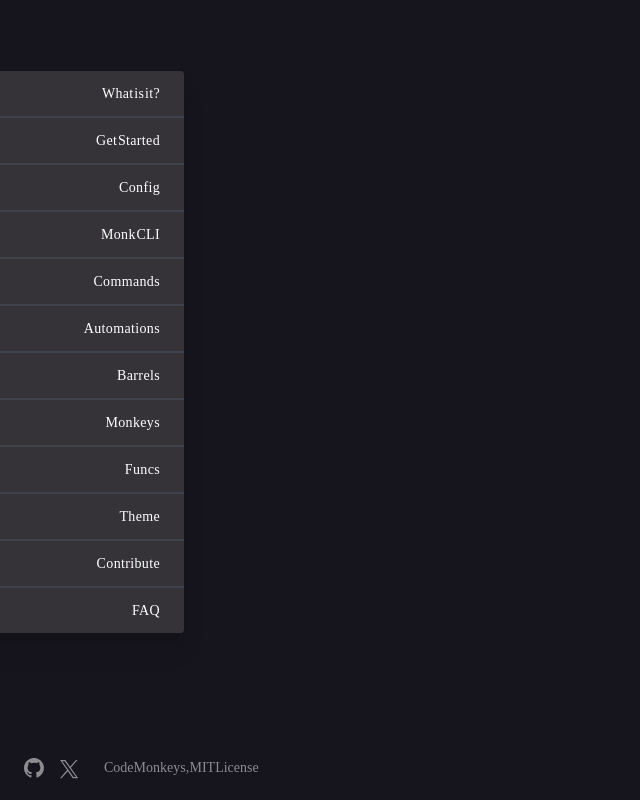
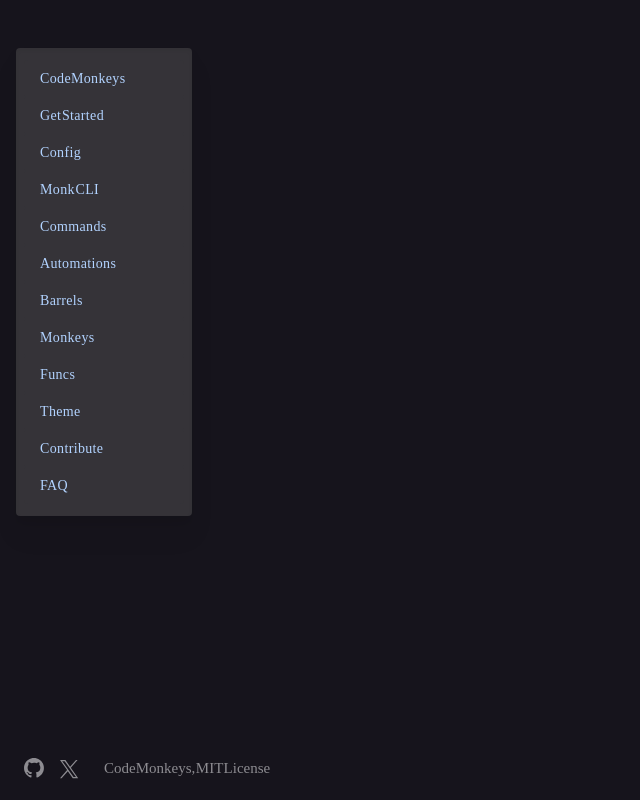
Before and after one commit to cooleydw494/codemonkeys-docs, a Vue app: page / in a window 1280 px wide. Shown: the whole page, without its empty margins (0-640 px from the left). Built offline with nearby package versions, Linux system fonts and the light colour scheme; a web font is replaced by a local one.

Commit message:
lots of work on navs and markdown

```diff
--- a/src/App.vue
+++ b/src/App.vue
@@ -23,7 +23,7 @@ export default {
 <style lang="scss" scoped>
 
 .page-container {
-  @apply flex w-full;
+  @apply flex;
 }
 
 </style>
--- a/src/assets/main.scss
+++ b/src/assets/main.scss
@@ -12,7 +12,10 @@ body {
   word-spacing: -0.2rem;
   @apply scroll-smooth;
 
-  #app {
+  h1, h2, h3, h4, h5, h6 {
+    @apply mt-8 mb-4;
+    @apply font-bold text-primary-400 text-opacity-90;
+  }
 
   h1, h2, h3, h4, h5, h6 {
     @apply mt-8 mb-4;
@@ -28,7 +31,7 @@ body {
   }
 
   h3 {
-      @apply font-medium text-sm md:text-base text-white text-opacity-100;
+    @apply font-medium text-sm md:text-base text-white;
   }
 
   h4 {
@@ -43,6 +46,7 @@ body {
     @apply text-xs;
   }
 
+  #app {
 
     .button {
       @apply w-32 py-2;
@@ -58,7 +62,7 @@ body {
 
     .link, .md-content a {
       @apply inline-block;
-      @apply text-primary-600 font-medium;
+      @apply text-primary-600 font-medium tracking-wide;
       @apply hover:text-primary-100 transition-colors duration-200;
     }
   }
--- a/src/components/AppFooter.vue
+++ b/src/components/AppFooter.vue
@@ -39,14 +39,15 @@ export default {
   @apply px-6 text-surface-600 bg-surface-100;
 
   .copyright {
-    @apply text-left text-sm pl-6;
+    @apply text-left text-sm.5 pl-6;
   }
 
   .socials {
     @apply flex items-center space-x-4;
 
     .social {
-      @apply w-5 h-5 text-surface-600 hover:text-primary-400 transition-colors duration-200;
+      @apply w-5 h-5 text-surface-600;
+      @apply hover:text-primary-400 transition-colors duration-200;
     }
   }
 }
--- a/src/components/AppNav.vue
+++ b/src/components/AppNav.vue
@@ -11,7 +11,7 @@
                    :key="navItem.name"
                    :tabindex="index+1"
                    :to="{name: navItem.name}"
-                   class="nav-item"
+                   class="nav-item link"
                    @click="toggleMenu">
         {{ navItem.label }}
       </router-link>
@@ -23,7 +23,7 @@
                    :key="navItem.name"
                    :tabindex="index+1"
                    :to="{name: navItem.name}"
-                   class="nav-item">
+                   class="nav-item link">
         <span>{{ navItem.label }}</span>
       </router-link>
     </nav>
@@ -39,7 +39,7 @@ export default {
       isMobile: window.innerWidth <= 768,
       showMenu: false,
       navItems: [
-        {name: 'What Is It?', label: 'What is it?'},
+        {name: 'CodeMonkeys', label: 'CodeMonkeys'},
         {name: 'Get Started', label: 'Get Started'},
         {name: 'Config', label: 'Config'},
         {name: 'Monk CLI', label: 'Monk CLI'},
@@ -70,24 +70,25 @@ export default {
 <style lang="scss" scoped>
 
 .nav-container {
-  @apply flex justify-center items-center;
-  @apply absolute md:relative w-full md:w-auto;
+  @apply flex justify-center items-center md:items-start;
+  @apply absolute md:relative w-full md:w-48;
 
   .hamburger {
-    @apply z-50 -mt-5 bg-surface-200;
+    @apply z-50 -mt-6 bg-surface-200;
   }
 
   nav {
-    @apply bg-surface-300 bg-opacity-80 drop-shadow-xl shadow-inner;
+    @apply bg-surface-300 drop-shadow-xl shadow-inner;
     @apply z-50 md:relative;
 
     &.mobile-nav {
       width: 95%;
       @apply absolute top-0 z-40 mt-8 overflow-y-scroll shadow-inner drop-shadow-2xl;
       @apply md:hidden flex flex-col rounded;
+      @apply text-lg;
 
       .nav-item {
-        @apply rounded-b text-center py-2 pr-0;
+        @apply rounded-b text-center py-4;
 
         &:first-child {
           @apply rounded-t-sm;
@@ -96,31 +97,30 @@ export default {
     }
 
     &.desktop-nav {
-      @apply hidden md:inline-block rounded;
-      @apply w-44 lg:w-52 -ml-6 -mt-8;
+      @apply w-full hidden md:inline-block px-2 py-3 ml-4 mt-12;
+      @apply rounded drop-shadow-xl shadow-inner;
     }
   }
 
   .nav-item {
-    @apply bg-surface-300 bg-opacity-100;
-    @apply block pr-4 lg:pr-6 py-3 text-right;
-    @apply border-primary-400 border-solid border-b-2 border-opacity-10;
-    @apply font-medium text-white tracking-wide;
-    @apply hover:text-primary-400 hover:bg-surface-200 transition-colors duration-200;
+    @apply w-full bg-surface-300;
+    @apply rounded-sm block px-4 py-2;
+    @apply transition-all duration-300 transform;
 
-    //@apply rounded;
+    &.router-link-active {
+      @apply bg-surface-100 bg-opacity-40;
+    }
 
-    &.router-link-active, &:hover {
-      @apply rounded-t-none drop-shadow-md shadow-inner;
-      @apply font-medium text-primary-300 bg-surface-200 bg-opacity-75 transition-colors duration-200;
+    &:hover {
+      @apply text-primary-100;
     }
 
     &:first-child {
-      @apply rounded-tr;
+      @apply rounded-t;
     }
 
     &:last-child {
-      @apply rounded-br border-none;
+      @apply rounded-b;
     }
   }
 
--- a/src/components/AppPage.vue
+++ b/src/components/AppPage.vue
@@ -13,8 +13,8 @@ export default {
 <style lang="scss" scoped>
 
 .app-page {
-  @apply w-full relative px-4 py-12 overflow-y-scroll;
-  @apply md:px-8;
+  @apply w-full relative px-4 pt-12 overflow-y-scroll;
+  @apply lg:w-auto lg:pr-4 lg:pl-64;
   height: calc(100vh - 4rem);
 }
 
--- a/src/components/DocSection.vue
+++ b/src/components/DocSection.vue
@@ -13,10 +13,8 @@ export default {
 <style lang="scss" scoped>
 
 .doc-section {
-  @apply w-full max-w-4xl mb-8 pt-4 pb-8 px-4 md:px-12 bg-surface-200 rounded;
+  @apply w-full max-w-4xl pt-4 pb-4 px-4 md:px-8 bg-surface-200 rounded;
   @apply text-xs md:text-sm font-medium text-surface-800 drop-shadow-xl shadow-inner;
-  margin: 0 auto;
-  @apply xl:mr-0 xl:w-9/12 2xl:w-full 2xl:mr-32 3xl:mx-auto;
 }
 
 </style>
--- a/src/components/MarkdownContent.vue
+++ b/src/components/MarkdownContent.vue
@@ -130,20 +130,21 @@ export default {
   }
 
   .table-of-contents {
-    @apply xl:sticky xl:-ml-80 xl:top-0;
+    @apply block md:inline-block;
+    @apply lg:sticky lg:-ml-64 lg:top-0 lg:-mt-36 lg:pb-36;
 
     ul, ol {
-      @apply inline-block w-full rounded;
-      @apply mt-4 pr-6;
-      @apply md:w-64 md:pl-0;
-      @apply xl:absolute 2xl:mt-0;
+      @apply inline-block w-full lg:-ml-4;
+      @apply mt-4 pr-4;
+      @apply md:w-56 md:pl-0 md:mt-0;
+      @apply lg:absolute 2xl:mt-0;
       @apply drop-shadow-xl shadow-inner;
 
       li {
         @apply list-none p-0;
 
         a {
-          @apply w-full rounded-sm px-2 md:px-4 py-2 -mr-5 md:-ml-3 -my-2;
+          @apply w-full rounded-sm px-2 md:px-4 py-2 -mr-6 md:-ml-4 -my-2;
 
           &.active-anchor {
             @apply bg-surface-200 bg-opacity-75 transition-all duration-300 transform;
@@ -158,7 +159,7 @@ export default {
   }
 
   p {
-    @apply my-6;
+    @apply my-4;
     line-height: 1.25rem;
 
     em {
@@ -170,8 +171,16 @@ export default {
     }
   }
 
+  h1 {
+    @apply lg:mt-0;
+  }
+
   h2 {
-    @apply pt-8 mt-16 border-t-2 border-primary-400 border-opacity-10;
+    @apply pb-4 mt-12 border-b-2 border-primary-300 border-opacity-20;
+  }
+
+  h3 {
+    @apply w-4/5 pb-2 mt-8 border-b-2 border-primary-600 border-opacity-5;
   }
 
   div.code-toolbar > .toolbar {
--- a/src/pages/sections/WhatIs.vue
+++ b/src/pages/sections/CodeMonkeys.vue
@@ -7,10 +7,10 @@
 <script>
 import DocSection from '../../components/DocSection.vue';
 import MarkdownContent from "@/components/MarkdownContent.vue";
-import mdContent from '@/assets/md/whatis.md';
+import mdContent from '@/assets/md/codemonkeys.md';
 
 export default {
-  name: 'WhatIs',
+  name: 'CodeMonkeys',
   components: {MarkdownContent, DocSection },
   data() {
     return {
--- a/src/router.js
+++ b/src/router.js
@@ -1,9 +1,8 @@
 import {createRouter, createWebHistory} from 'vue-router'
 
 const routes = [
-    {path: '/', name: 'Home', redirect: '/what-is-it'},
+    {path: '/', name: 'CodeMonkeys', component: () => import('@/pages/sections/CodeMonkeys.vue')},
     {path: '/get-started', name: 'Get Started', component: () => import('@/pages/sections/GettingStarted.vue')},
-    {path: '/what-is-it', name: 'What Is It?', component: () => import('@/pages/sections/WhatIs.vue')},
     {path: '/config', name: 'Config', component: () => import('@/pages/sections/ConfigPage.vue')},
     {path: '/monk-cli', name: 'Monk CLI', component: () => import('@/pages/sections/MonkCli.vue')},
     {path: '/commands', name: 'Commands', component: () => import('@/pages/sections/CommandsPage.vue')},
```
Also changed, not shown: src/assets/md/codemonkeys.md (renamed from src/assets/md/whatis.md). Lines whose indentation alone changed are shown as unchanged.
